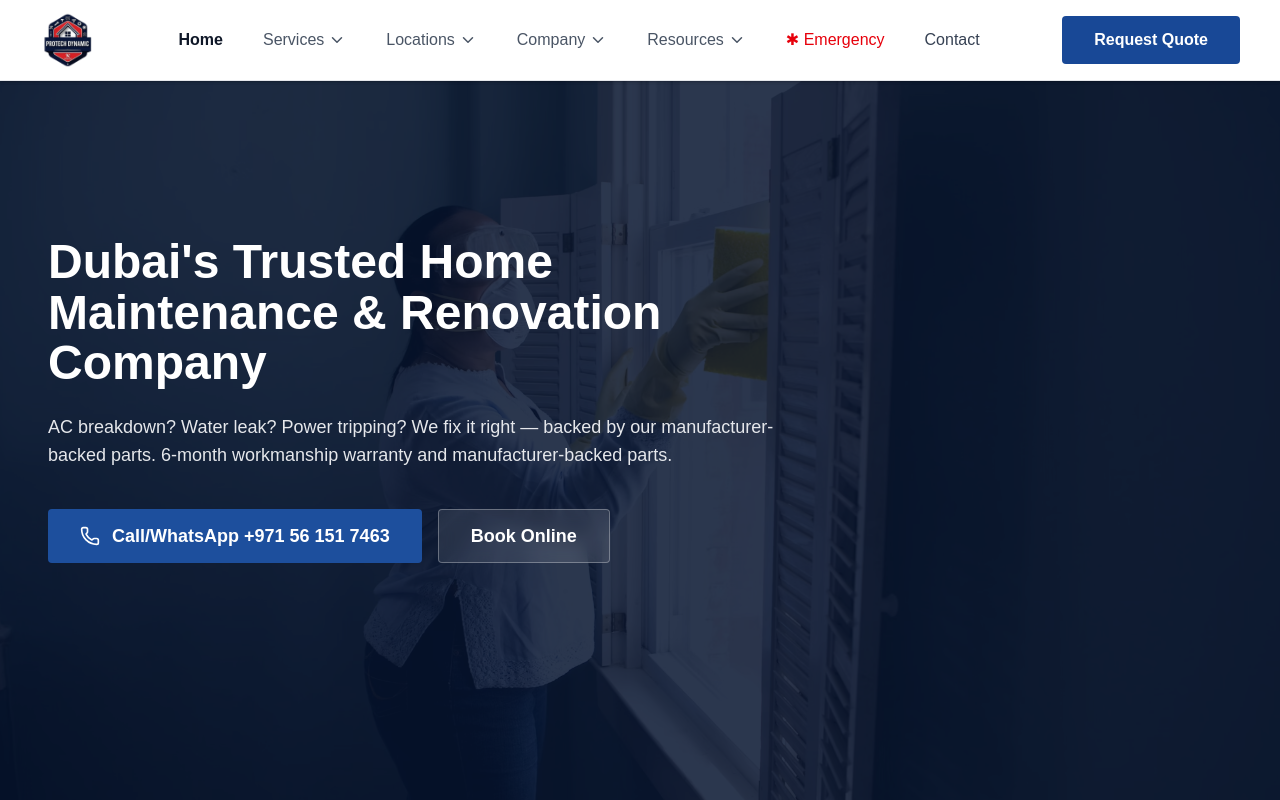
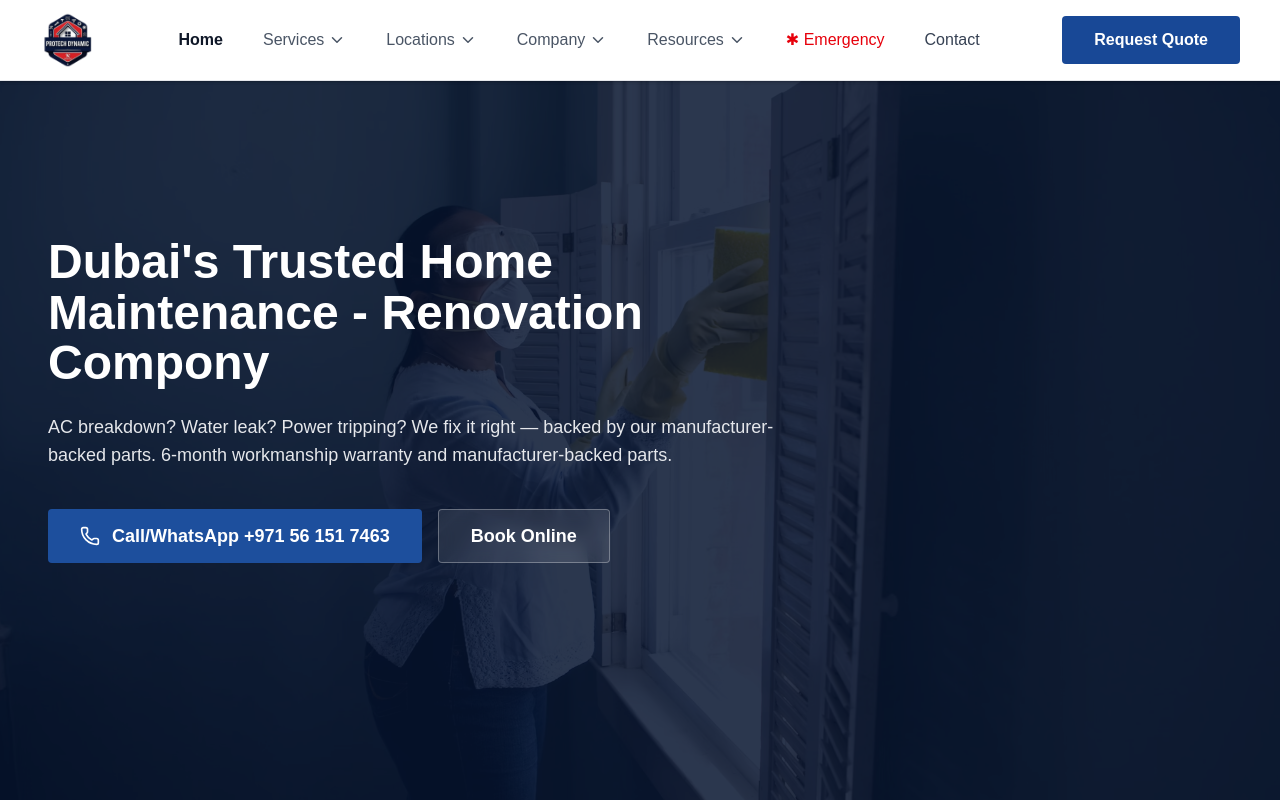
Before and after one commit to mujeebmalik1000-source/dubai-project, a Next.js app: page / in a window 1280 px wide. Shown: the top 800 px of the page. Built offline with nearby package versions, Linux system fonts and the light colour scheme.

Commit message:
Test auto deployment

```diff
--- a/app/components/Hero.jsx
+++ b/app/components/Hero.jsx
@@ -61,9 +61,9 @@ export default function Hero() {
             <h1 className="text-3xl md:text-4xl lg:text-5xl font-bold leading-[1.05]">
               Dubai's Trusted Home
               <br />
-              Maintenance & Renovation
+              Maintenance - Renovation
               <br />
-              Company
+              Compony
             </h1>
 
             <p className="mt-6 text-base md:text-lg text-gray-200 max-w-4xl">
```
